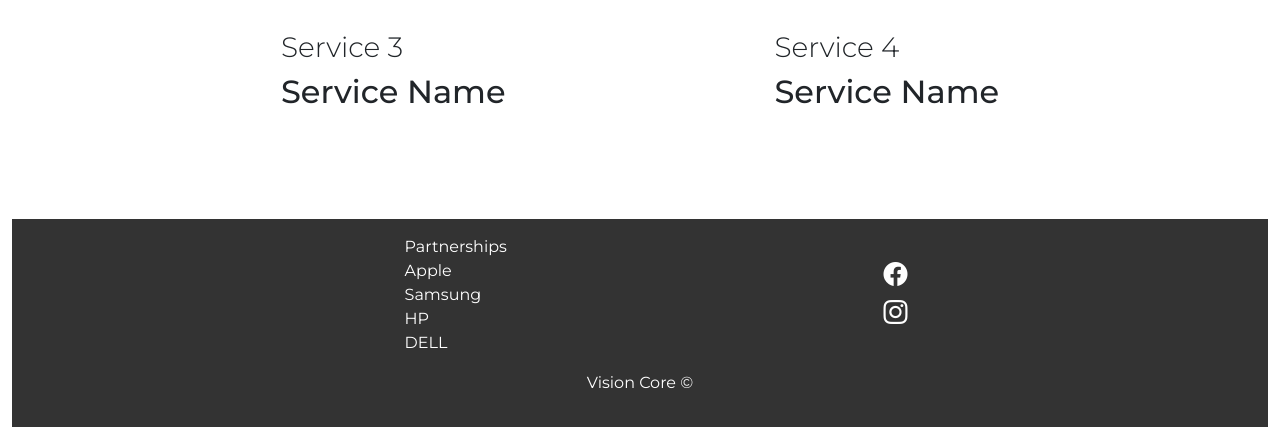
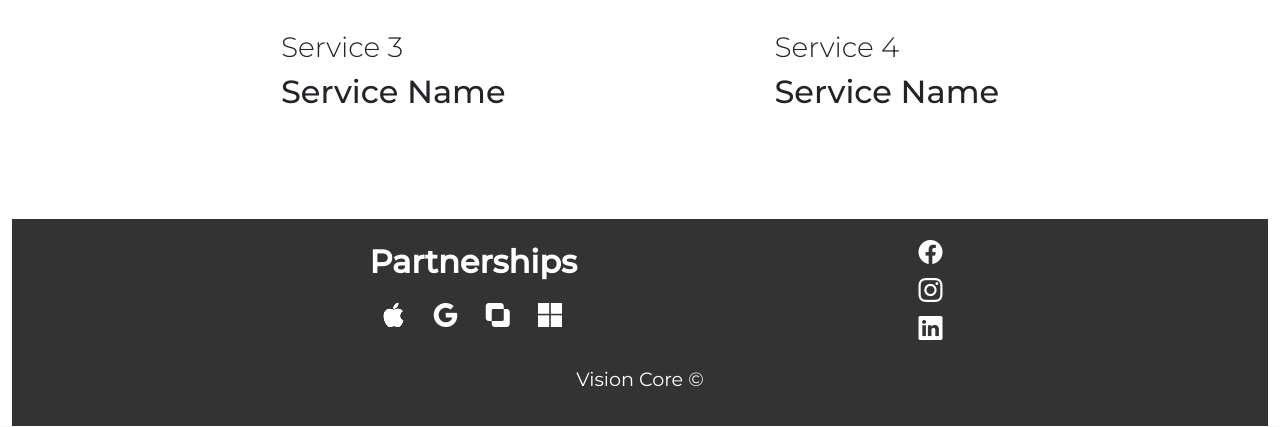
Before and after one commit to sunshinefactoryyy/app-security-proj, a Flask app: page / in a window 1280 px wide. Shown: the part 1119-1546 px from the top of the page. Run offline with Flask 2, Linux system fonts and the light colour scheme; some libraries are stand-ins or nearby versions.

Commit message:
Added icons to footer in index.html

```diff
--- a/static/styles/Global.css
+++ b/static/styles/Global.css
@@ -85,6 +85,7 @@ nav .container-fluid .collapse {
 
 .footer .company {
   text-align: center;
+  font-size: 1.2em;
 }
 
 .footer .links {
@@ -99,12 +100,27 @@ nav .container-fluid .collapse {
           justify-content: space-evenly;
 }
 
-.footer .links ul {
+.footer .links .col-right,
+.footer .links .col-left {
   list-style: none;
+}
+
+.footer .links .col-left .bi {
+  display: inline-block;
+  text-align: center;
+  font-size: 1.5em;
+  margin: 0.5em;
+}
+
+.footer .links .col-left .list-title {
+  font-weight: bold;
+  font-size: 2em;
 }
 
 .footer .links .col-right .list-item {
   line-height: 35px;
+  text-decoration: none;
+  display: block;
 }
 
 .footer .links .col-right .list-item .bi {
--- a/static/styles/Global.scss
+++ b/static/styles/Global.scss
@@ -80,6 +80,7 @@ nav {
 
   .company {
     text-align: center;
+    font-size: 1.2em;
   }
 
   .links {
@@ -87,24 +88,30 @@ nav {
     align-items: center;
     justify-content: space-evenly;
 
-    ul {
+    .col-right,
+    .col-left {
       list-style: none;
     }
 
     .col-left {
+      .bi {
+        display: inline-block;
+        text-align: center;
+        font-size: 1.5em;
+        margin: 0.5em;
+      }
+
       .list-title {
         font-weight: bold;
-        text-align: center;
-      }
-
-      li {
-        text-align: center;
+        font-size: 2em;
       }
     }
 
     .col-right {
       .list-item {
         line-height: 35px;
+        text-decoration: none;
+        display: block;
 
         .bi {
           color: #fff;
--- a/templates/index.html
+++ b/templates/index.html
@@ -45,20 +45,24 @@
     <div class="links">
         <ul class="col-left">
             <li class="list-title">Partnerships</li><!--list-item-->
-            <li class="list-item">Apple</li>
-            <li class="list-item">Samsung</li>
-            <li class="list-item">HP</li>
-            <li class="list-item">DELL</li>
+            <i class="bi bi-apple list-item"></i>
+            <i class="bi bi-google list-item"></i>
+            <i class="bi bi-exclude list-item"></i>
+            <i class="bi bi-microsoft list-item"></i>
         </ul><!--col-left-->
 
         <ul class="col-right">
-            <li class="list-item">
+            <a href="#" class="list-item">
                 <i class="bi bi-facebook"></i>
-            </li><!--list-item-->
+            </a><!--list-item-->
 
-            <li class="list-item">
+            <a href="#" class="list-item">
                 <i class="bi bi-instagram"></i>
-            </li><!--list-item-->
+            </a><!--list-item-->
+
+            <a href="#" class="list-item">
+                <i class="bi bi-linkedin"></i>
+            </a><!--list-item-->
         </ul><!--col-right-->
     </div><!--links-->
 
```
Also changed, not shown: 1 other file.
